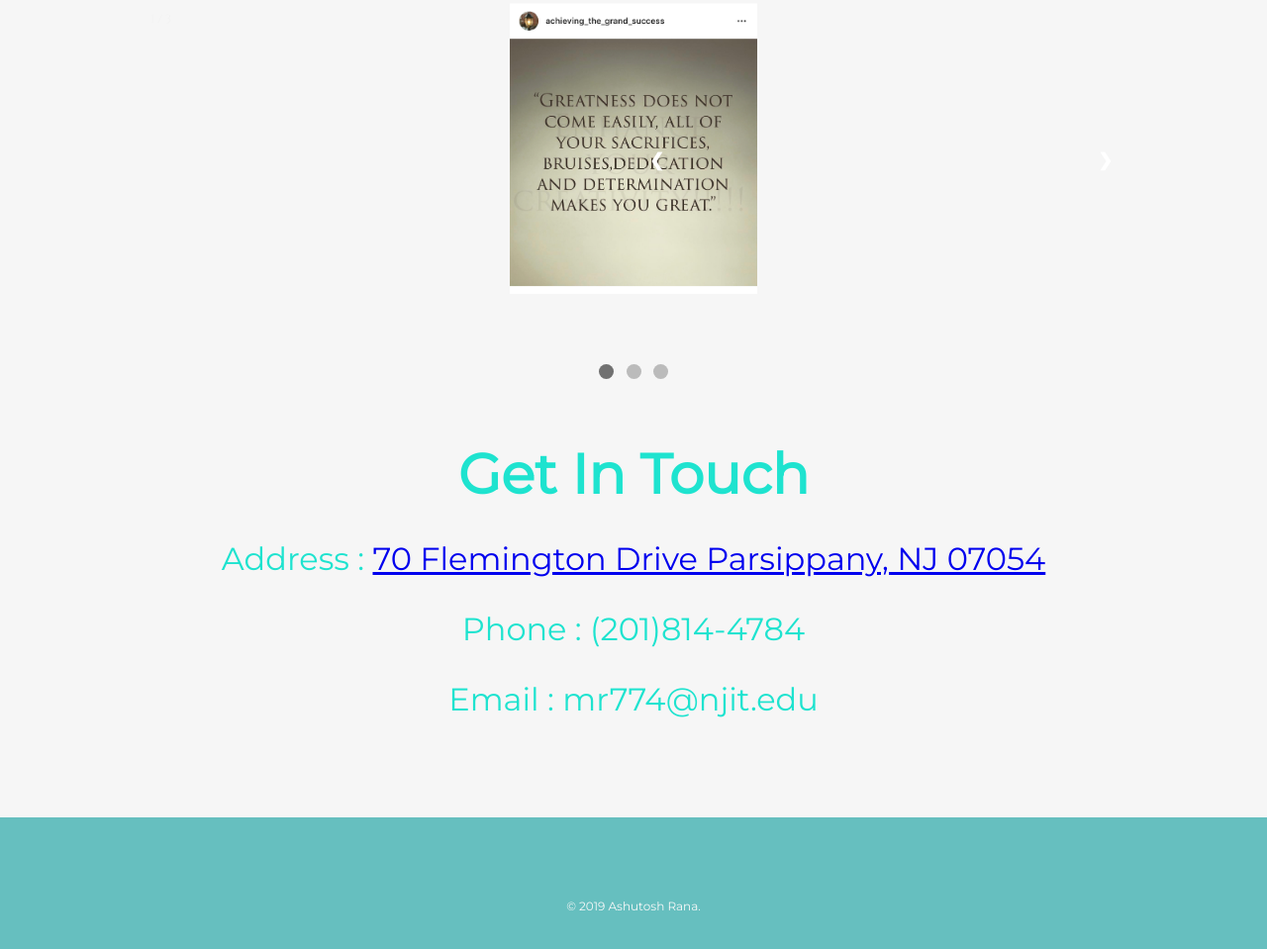
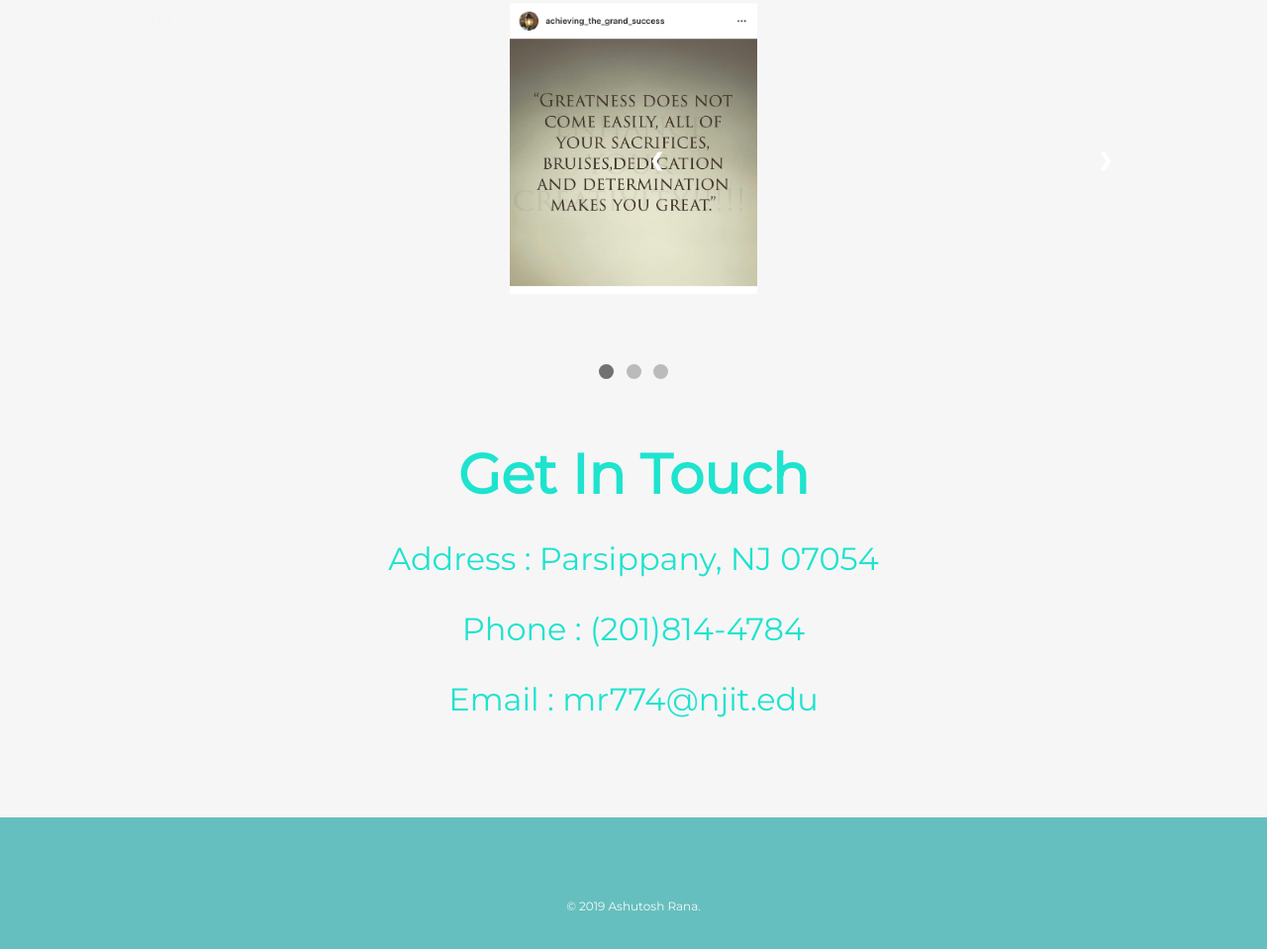
Before and after one commit to drresume/Mihir_Rana_Resume, a plain HTML site: page index.html in a window 1280 px wide. Shown: the part 3814-4773 px from the top of the page at 99% size. Drawn offline with Linux system fonts and the light colour scheme.

Commit message:
Update index.html

```diff
--- a/index.html
+++ b/index.html
@@ -120,7 +120,7 @@
        </div>
        <div class="contact-me">
          <h1>Get In Touch</h1>
-         <p>Address : <a href="https://www.google.com/maps/place/70+Flemington+Dr,+Parsippany,+NJ+07054/@40.853954,-74.4423787,17z/data=!3m1!4b1!4m5!3m4!1s0x89c3a788ace7c2dd:0xdd978200249b45da!8m2!3d40.853954!4d-74.44019">70 Flemington Drive Parsippany, NJ 07054</a></p>
+         <p>Address : Parsippany, NJ 07054</a></p>
          <p>Phone : (201)814-4784</p>
          <p>Email : mr774@njit.edu</p>
        </div>
```
